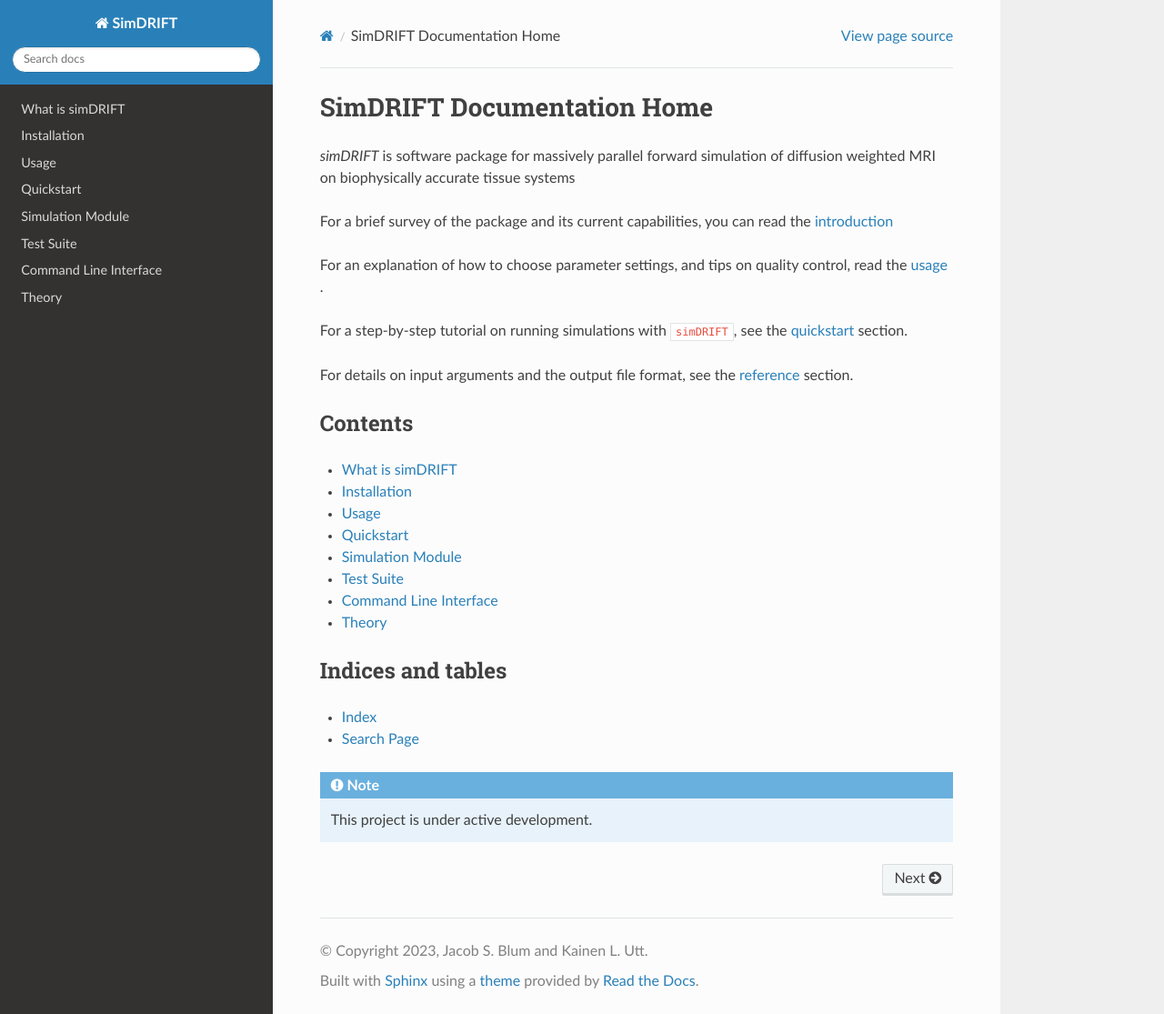
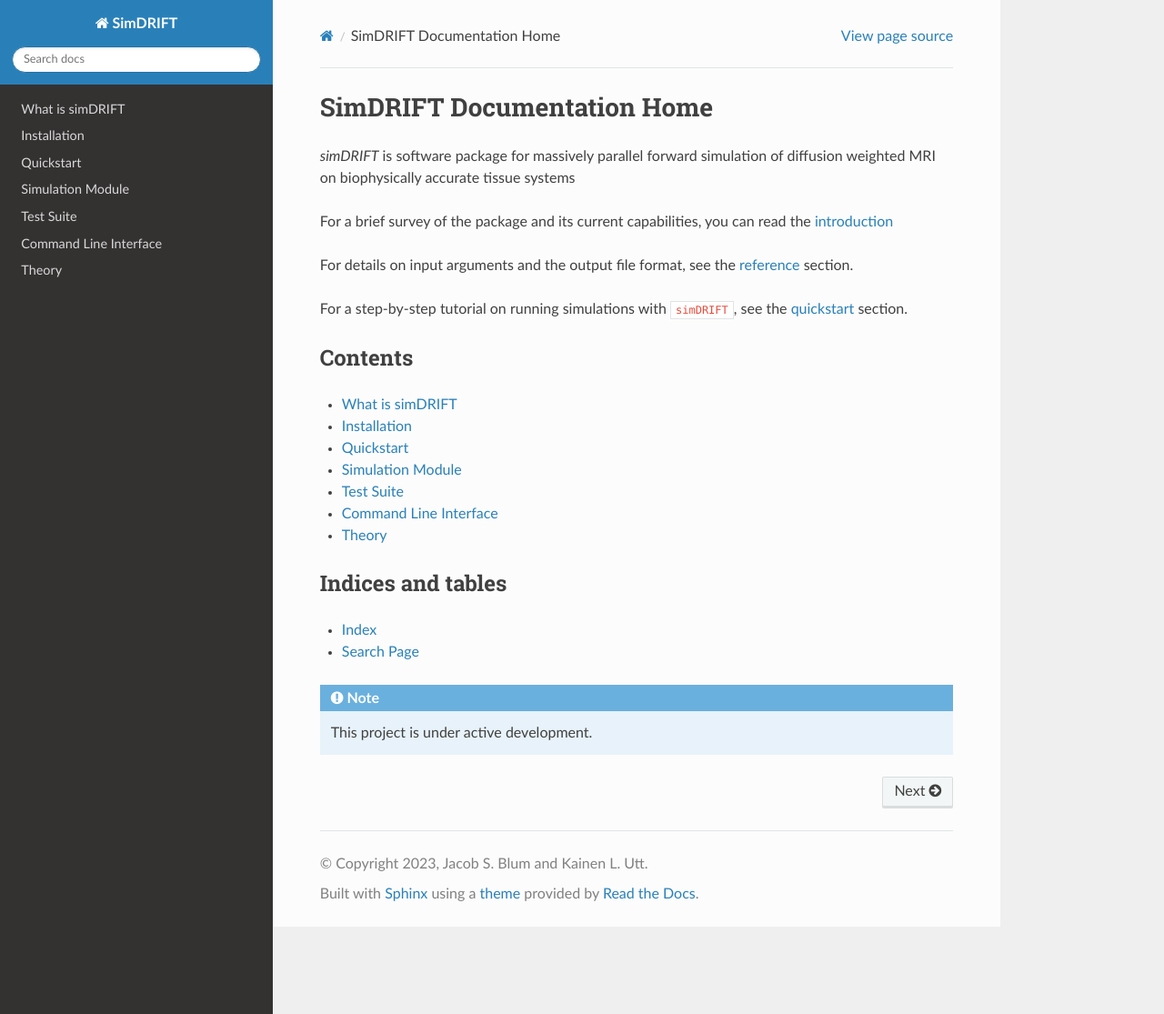
Before and after one commit to jacobblum/simDRIFT, a Sphinx documentation site: the page built from docs/source/index.rst, in a window 1280 px wide and 1115 px high. Shown: the whole window at 91% size. Built offline with Sphinx 7.4.7 and the Read the Docs theme 2.0.0, drawn with Linux system fonts in a browser that asks for light colours; pages that are not in the unit, such as notebooks, are missing from menus.

Commit message:
Update index.rst

```diff
--- a/docs/source/index.rst
+++ b/docs/source/index.rst
@@ -12,14 +12,11 @@
 For a brief survey of the package and its current capabilities, you can read
 the `introduction <https://numba.pydata.org/numba-doc/latest/user/installing.html>`_
 
-For an explanation of how to choose parameter settings, and
-tips on quality control, read the `usage <https://numba.pydata.org/numba-doc/latest/user/installing.html>`_ .
+For details on input arguments and the output file format,
+see the `reference <https://numba.pydata.org/numba-doc/latest/user/installing.html>`_  section.
 
 For a step-by-step tutorial on running simulations with ``simDRIFT``, see the
 `quickstart <https://numba.pydata.org/numba-doc/latest/user/installing.html>`_  section.
-
-For details on input arguments and the output file format,
-see the `reference <https://numba.pydata.org/numba-doc/latest/user/installing.html>`_  section.
 
 Contents
 ----------------------
@@ -29,9 +26,8 @@
 
    introduction-index
    install-index
-   usage-index
+   refence-index
    quickstart-index
-   refence-index
    simulation-index
    test-index
    cli-index
```
